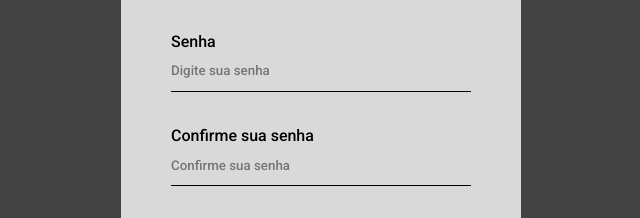
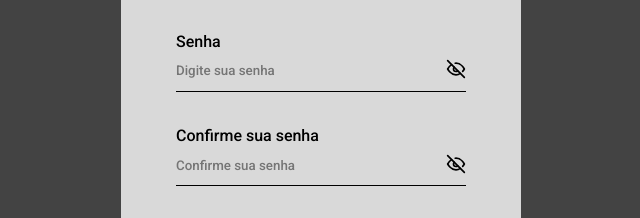
Before and after one commit to Gabrielviei/Loja, a plain HTML site: page cadastro.html in a window 1280 px wide. Shown: the part 489-707 px from the top of the page, 319-959 px from the left. Drawn offline with Linux system fonts and the light colour scheme.

Commit message:
V13.24.3

```diff
--- a/cadastro.css
+++ b/cadastro.css
@@ -61,14 +61,35 @@ body{
     border-bottom: 1px solid black;
 }
 .senha input{
-    width: 300px;
+    width: 270px;
     height: 40px;
+}
+.senha2{
     border-bottom: 1px solid black;
 }
+.senha2{
+    display: flex;
+}
+.senha2 img{
+    width: 20px;
+    height: 20px;
+
+}
 .confirmar-senha input{
-    width: 300px;
+    width: 270px;
     height: 40px;
+}
+
+.confirmar-senha2{
     border-bottom: 1px solid black;
+}
+.confirmar-senha2{
+    display: flex;
+}
+.confirmar-senha2 img{
+    width: 20px;
+    height: 20px;
+
 }
 
 .avancar input{
--- a/cadastro.html
+++ b/cadastro.html
@@ -33,11 +33,21 @@
                 </div>
                 <div class="senha">
                     <p>Senha</p>
-                    <input type="password" name="senha" placeholder="Digite sua senha">
+                    <div class="senha2">
+                        <input type="password" id="senha" name="senha" placeholder="Digite sua senha">
+                        <button type="button" class="mostrar" onclick="mostrarSenha()">
+                            <img src="senha.svg">
+                        </button>
+                    </div>
                 </div>
                 <div class="confirmar-senha">
                     <p>Confirme sua senha</p>
-                    <input type="password" name="confirmar-senha" placeholder="Confirme sua senha">
+                    <div class="confirmar-senha2">
+                        <input type="password" id="confirmar-senha" name="confirmar-senha" placeholder="Confirme sua senha">
+                        <button type="button" class="mostrar" onclick="mostrarConfirmar()">
+                            <img src="senha.svg">
+                        </button>
+                    </div>
                 </div>
                 <div class="avancar">
                     <input type="button" name="avancar" value="Avançar" onclick="location.href = 'endereco.html'">
@@ -45,4 +55,5 @@
             </div>
         </form>
 </body>
+<script src="login.js"></script>
 </html>
--- a/entrar.css
+++ b/entrar.css
@@ -16,7 +16,7 @@ body{
     align-items: center;
     background-color: #434343;
 }
-button :hover{
+.botao:hover{
     background-color: #85858567;
 }
 
--- /dev/null
+++ b/index.css
@@ -0,0 +1,94 @@
+*{
+    margin: 0px;
+    padding: 0px;
+    background-color: #D9D9D9;
+    border: none;
+    font-family: 'Roboto', sans-serif;
+    font-weight: 500px;
+    text-decoration: none;
+}
+
+body{
+    display: flex;
+    height: 100vh;
+    justify-content: center;
+    align-items: center;
+    background-color: #434343
+
+}
+
+.login{
+    display: flex;
+    align-items: center;
+    justify-content: center;
+    width: 400px;
+    height: 500px;
+    border-radius: 12px;
+}
+.login2{
+    display: flex;
+    flex-flow: column wrap;
+    justify-content: space-between;
+    align-items: center;
+    width:300px;
+    height: 400px;
+}
+.login2 h1{
+    font-size: 48px;
+}
+.login2 p{
+    font-size: 16px;
+}
+.login2 a{
+    color: black;
+}
+
+.email input{
+    width: 300px;
+    height: 40px;
+    border-bottom: 1px solid black;
+}
+.senha2 input{
+    width: 270px;
+    height: 40px;
+
+}
+.senha2{
+    border-bottom: 1px solid black;
+}
+.senha2{
+    display: flex;
+}
+.senha2 img{
+    width: 30px;
+    height: 30px;
+
+}
+.botao-login input{
+    width: 100px;
+    height: 40px;
+    background-color: #858585;
+    border-radius: 12px;
+    opacity: 0.8;
+}
+.botao-novaConta input{
+    width: 100px;
+    height: 40px;
+    background-color: #858585;
+    border-radius: 12px;
+    opacity: 0.8;
+}
+
+.botao-login :hover{
+    opacity: 1;
+    cursor: pointer;
+}
+
+.botao-novaConta :hover{
+    opacity: 1;
+    cursor: pointer;
+}
+
+.esqueceu-senha :hover{
+    color:rgb(33, 33, 224);
+}
--- a/login.css
+++ /dev/null
@@ -1,83 +0,0 @@
-*{
-    margin: 0px;
-    padding: 0px;
-    background-color: #D9D9D9;
-    border: none;
-    font-family: 'Roboto', sans-serif;
-    font-weight: 500px;
-    text-decoration: none;
-}
-
-body{
-    display: flex;
-    height: 100vh;
-    justify-content: center;
-    align-items: center;
-    background-color: #434343
-
-}
-
-.login{
-    display: flex;
-    align-items: center;
-    justify-content: center;
-    width: 400px;
-    height: 500px;
-    border-radius: 12px;
-}
-.login2{
-    display: flex;
-    flex-flow: column wrap;
-    justify-content: space-between;
-    align-items: center;
-    width:300px;
-    height: 400px;
-}
-.login2 h1{
-    font-size: 48px;
-}
-.login2 p{
-    font-size: 16px;
-}
-.login2 a{
-    color: black;
-}
-
-.email input{
-    width: 300px;
-    height: 40px;
-    border-bottom: 1px solid black;
-}
-.senha input{
-    width: 300px;
-    height: 40px;
-    border-bottom: 1px solid black;
-}
-.botao-login input{
-    width: 100px;
-    height: 40px;
-    background-color: #858585;
-    border-radius: 12px;
-    opacity: 0.8;
-}
-.botao-novaConta input{
-    width: 100px;
-    height: 40px;
-    background-color: #858585;
-    border-radius: 12px;
-    opacity: 0.8;
-}
-
-.botao-login :hover{
-    opacity: 1;
-    cursor: pointer;
-}
-
-.botao-novaConta :hover{
-    opacity: 1;
-    cursor: pointer;
-}
-
-.esqueceu-senha :hover{
-    color:rgb(33, 33, 224);
-}
--- a/login.js
+++ b/login.js
@@ -28,3 +28,25 @@
         alert("fez merda");
     }
     }
+
+    function mostrarSenha() {
+        var passwordField = document.getElementById("senha");
+        if (passwordField.type === "password") {
+            passwordField.type = "text";
+
+        } else {
+            passwordField.type = "password";
+
+        }
+    }
+
+    function mostrarConfirmar() {
+        var passwordField = document.getElementById("confirmar-senha");
+        if (passwordField.type === "password") {
+            passwordField.type = "text";
+
+        } else {
+            passwordField.type = "password";
+
+        }
+    }
```
Also changed, not shown: entrar.html (+17 -17 lines), index.html (+6 -1 lines), senha.svg (added).
